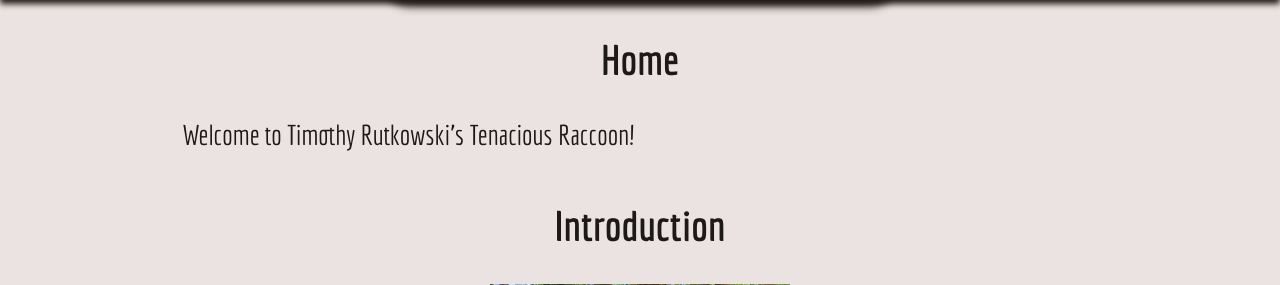
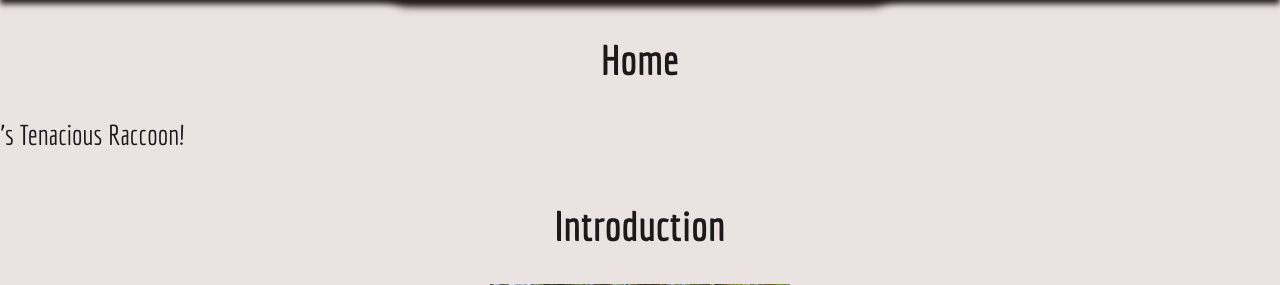
Before and after one commit to Trutkow0/web250, a PHP site: page / in a window 1280 px wide; the page is wider, and only the part inside the window is pictured. Shown: the part 136-421 px from the top of that part. Run offline with PHP 8.4, Linux system fonts and the light colour scheme.

Commit message:
Update styles.css

```diff
--- a/styles/styles.css
+++ b/styles/styles.css
@@ -149,7 +149,7 @@ h2 {
 }
 
 .home-text {
-  margin: 15px 500px;
+  margin: 15px 50px;
   padding: 0;
 }
 
```
